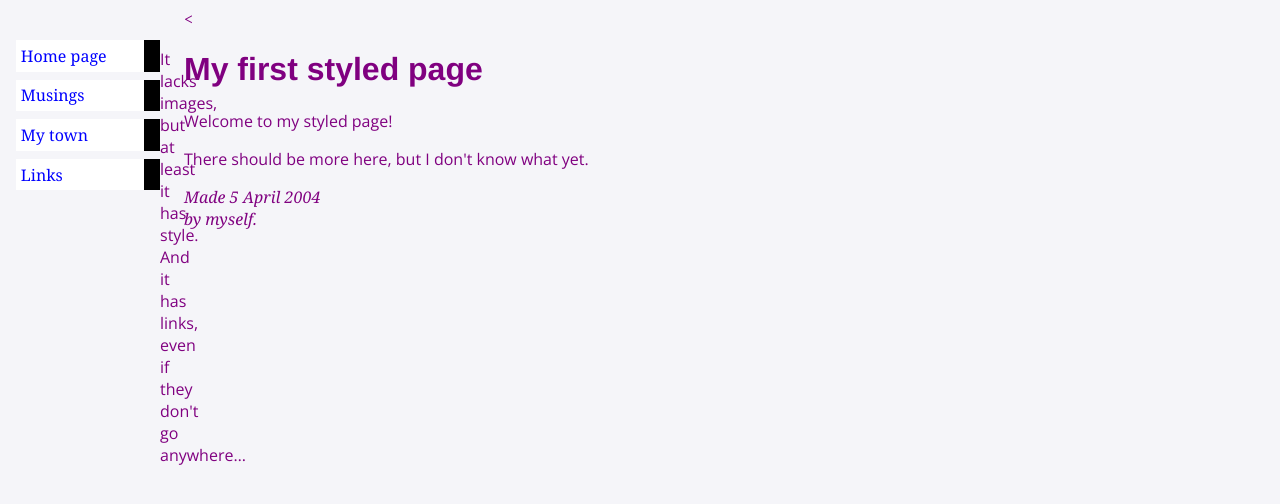
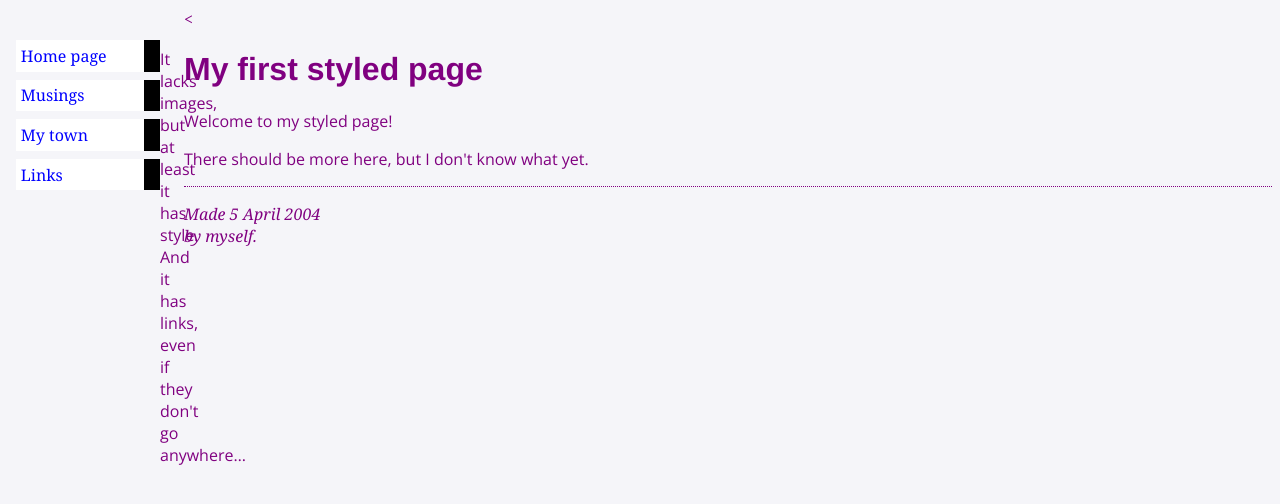
Before and after one commit to TheTriangleTrippa/Portfolio, a Jekyll site: the page built from index.html, in a window 1280 px wide. Shown: the top 504 px of the page. Built offline with Jekyll 4.4.1, drawn with Linux system fonts in a browser that asks for light colours; nearby versions of some CDN libraries.

Commit message:
Update profile.html

```diff
--- a/_includes/profile.html
+++ b/_includes/profile.html
@@ -37,6 +37,10 @@
     color: blue }
   a:visited {
     color: purple }
+        address {
+    margin-top: 1em;
+    padding-top: 1em;
+    border-top: thin dotted }
   </style>
 </head>
 
```
